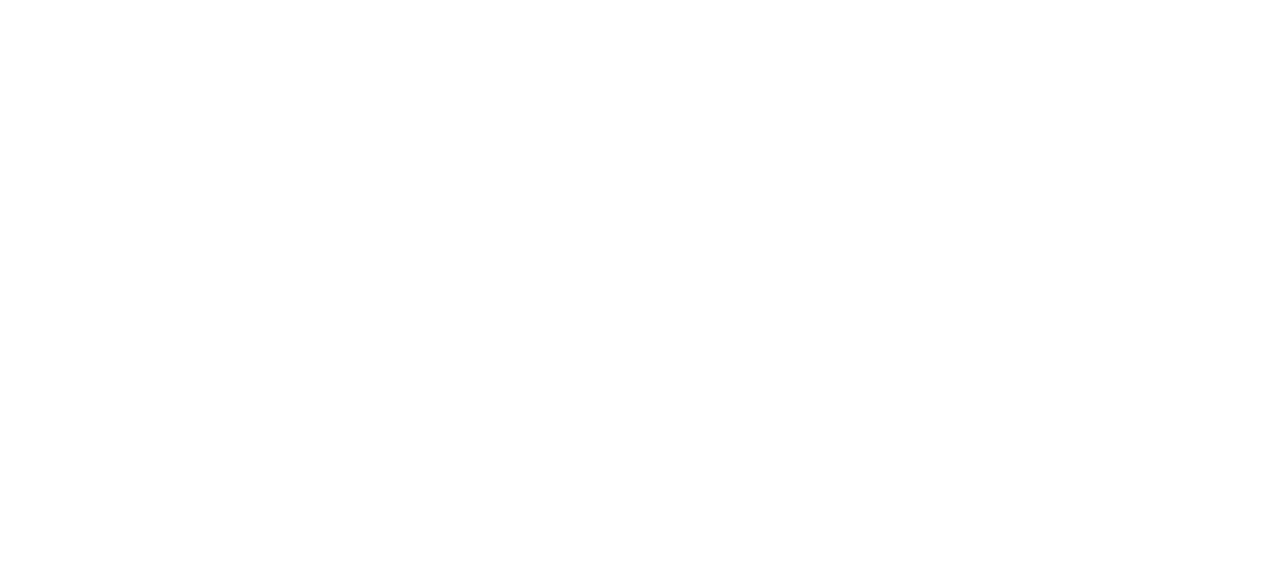
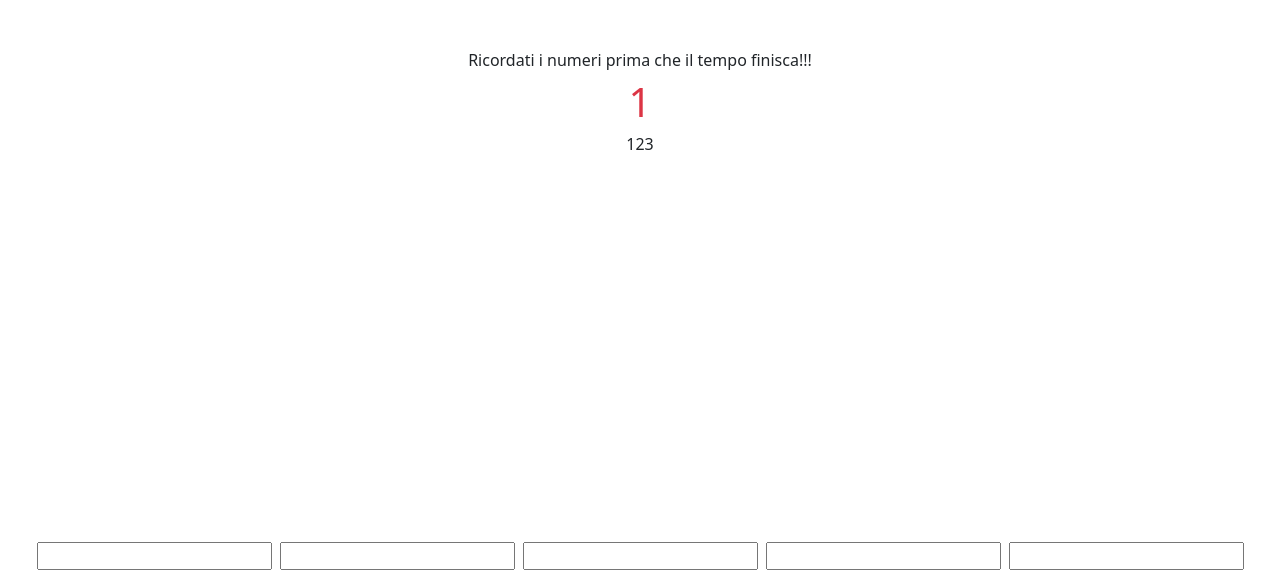
Before and after one commit to anashamimi/js-simon, a plain HTML site: page index.html in a window 1280 px wide. Drawn offline with nearby package versions, Linux system fonts and the light colour scheme.

Commit message:
add input and div for countdown

```diff
--- a/index.html
+++ b/index.html
@@ -20,6 +20,24 @@
 
 <body>
 
+    <div class="d-flex justify-content-center m-5 h-100">
+        <div>
+            <div class="text-center">Ricordati i numeri prima che il tempo finisca!!!</div>
+            <div id="countDown" class="text-danger fs-1 text-center">1</div>
+            <div id="numbers" class="d-flex justify-content-center">123</div>
+            <div class="d-flex align-items-center justify-content-center gap-2 h-100">
+                <input type="number" class="userNum" id="userNum">
+                <input type="number" class="userNum" id="userNum">
+                <input type="number" class="userNum" id="userNum">
+                <input type="number" class="userNum" id="userNum">
+                <input type="number" class="userNum" id="userNum">
+            </div>
+
+        </div>
+
+    </div>
+
+
 
 
     <script type="text/javascript" src="./js/script.js"></script>
```
